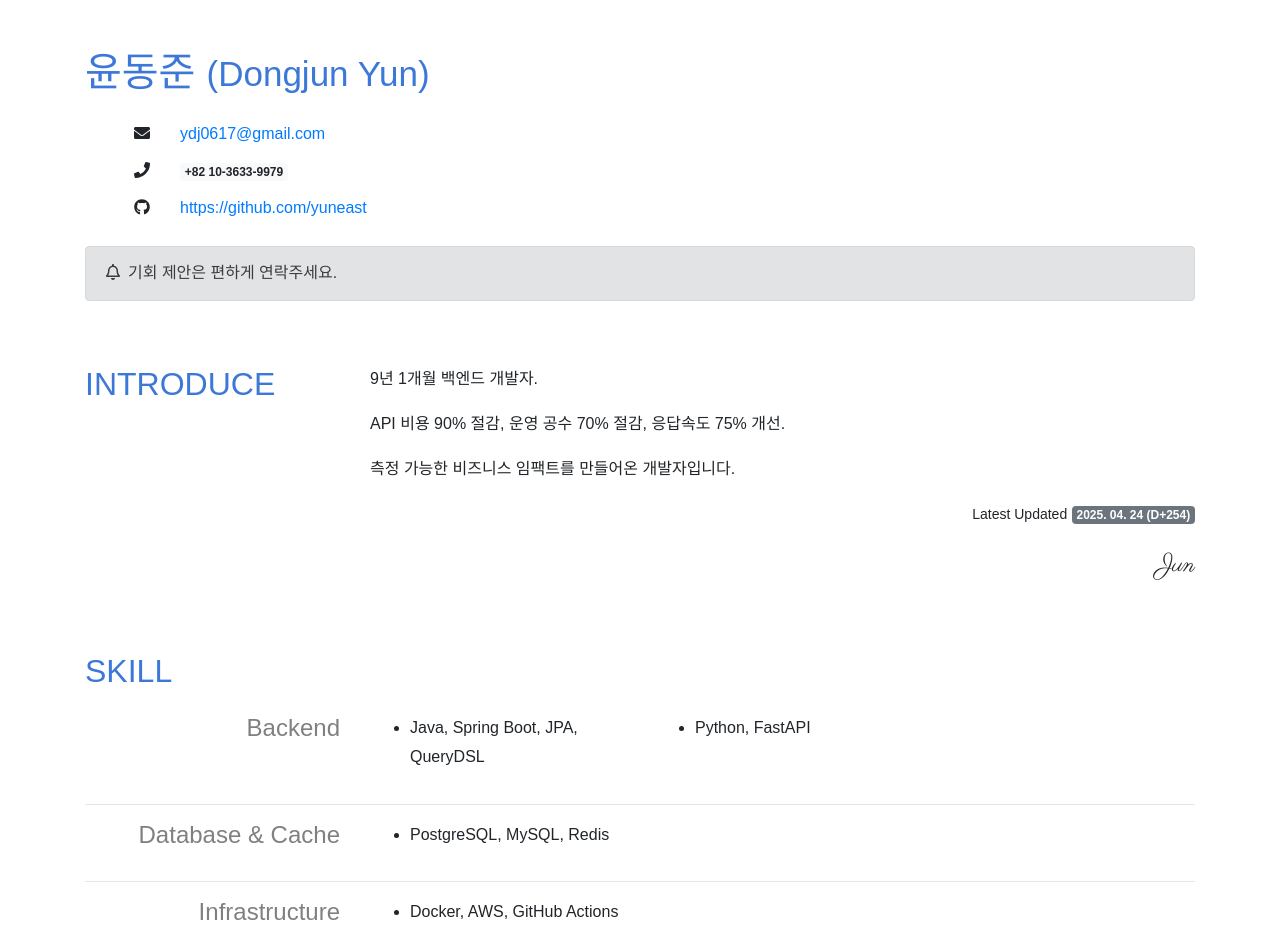
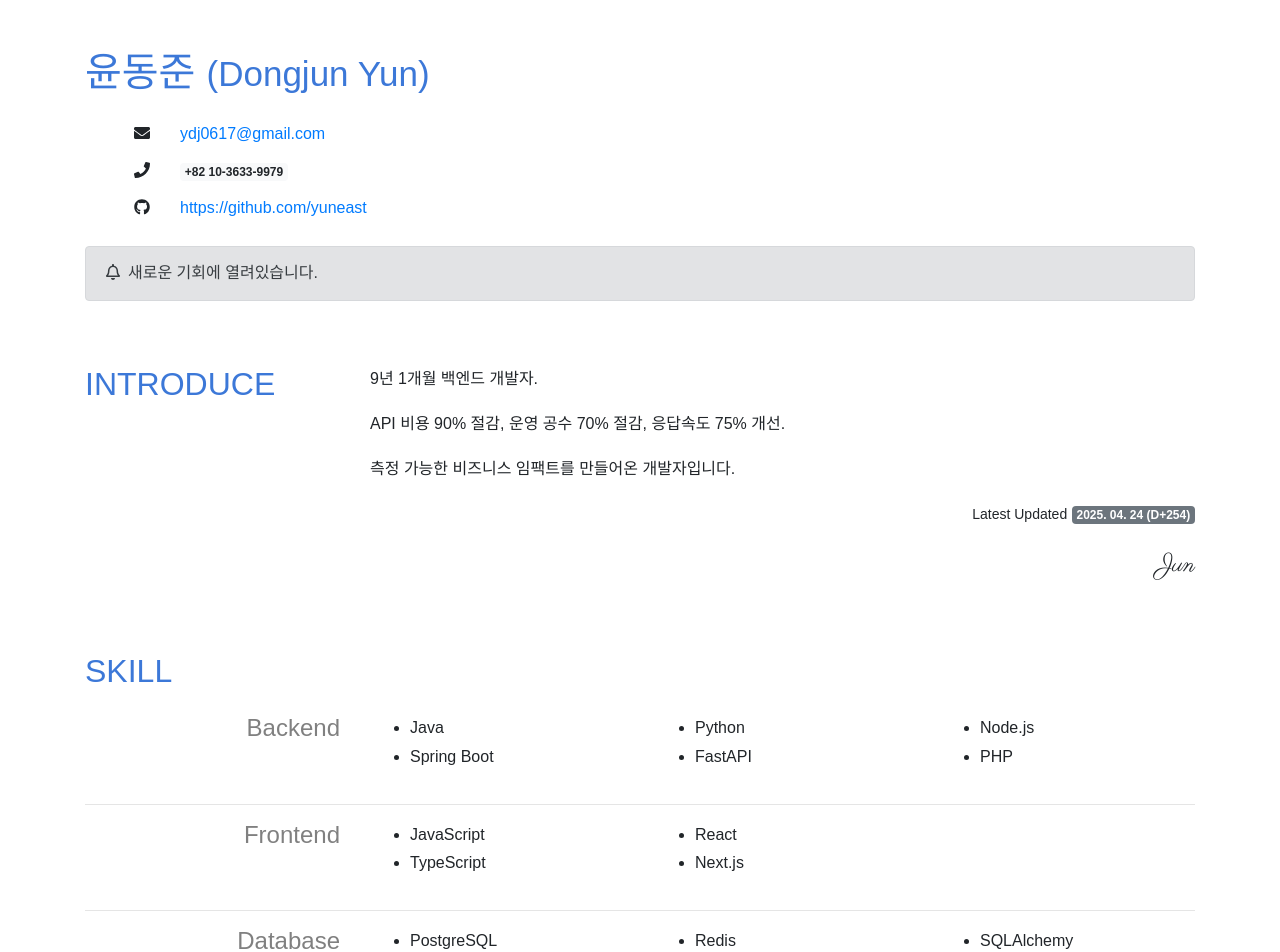
Before and after one commit to yuneast/resume, a Next.js app: page / in a window 1280 px wide. Shown: the top 952 px of the page. Built offline with nearby package versions, Linux system fonts and the light colour scheme; a web font is replaced by a local one.

Commit message:
[DOCS] profile.ts, skill.ts HR 관점 개선 - notice 메시지 간결화 및 기술 스택 카테고리 재구성

```diff
--- a/payload/profile.ts
+++ b/payload/profile.ts
@@ -34,7 +34,7 @@ const profile: IProfile.Payload = {
     },
   ],
   notice: {
-    title: '기회 제안은 편하게 연락주세요.',
+    title: '새로운 기회에 열려있습니다.',
     icon: faBell,
   },
 };
--- a/payload/skill.ts
+++ b/payload/skill.ts
@@ -3,28 +3,48 @@ import { ISkill } from '../component/skill/ISkill';
 const backend: ISkill.Skill = {
   category: 'Backend',
   items: [
-    { title: 'Java, Spring Boot, JPA, QueryDSL' },
-    { title: 'Python, FastAPI' },
+    { title: 'Java' },
+    { title: 'Spring Boot' },
+    { title: 'Python' },
+    { title: 'FastAPI' },
+    { title: 'Node.js' },
+    { title: 'PHP' },
   ],
 };
 
-const data: ISkill.Skill = {
-  category: 'Database & Cache',
+const frontend: ISkill.Skill = {
+  category: 'Frontend',
   items: [
-    { title: 'PostgreSQL, MySQL, Redis' },
+    { title: 'JavaScript' },
+    { title: 'TypeScript' },
+    { title: 'React' },
+    { title: 'Next.js' },
   ],
 };
 
-const infrastructure: ISkill.Skill = {
-  category: 'Infrastructure',
+const database: ISkill.Skill = {
+  category: 'Database',
   items: [
-    { title: 'Docker, AWS, GitHub Actions' },
+    { title: 'PostgreSQL' },
+    { title: 'MySQL' },
+    { title: 'Redis' },
+    { title: 'JPA, QueryDSL' },
+    { title: 'SQLAlchemy' },
+  ],
+};
+
+const devops: ISkill.Skill = {
+  category: 'DevOps',
+  items: [
+    { title: 'Docker' },
+    { title: 'AWS' },
+    { title: 'GitHub Actions' },
   ],
 };
 
 const skill: ISkill.Payload = {
   disable: false,
-  skills: [backend, data, infrastructure],
+  skills: [backend, frontend, database, devops],
 };
 
 export default skill;
```
